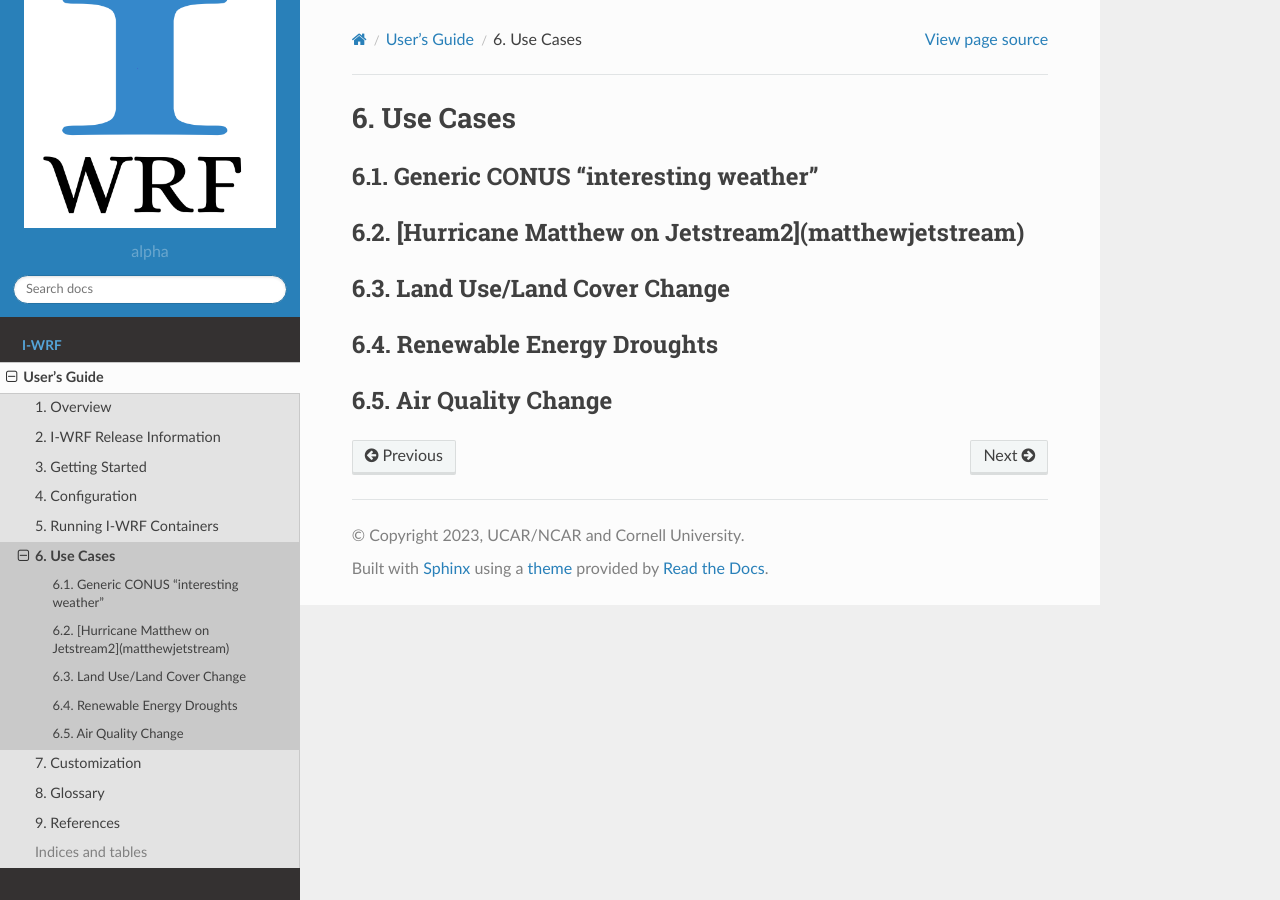
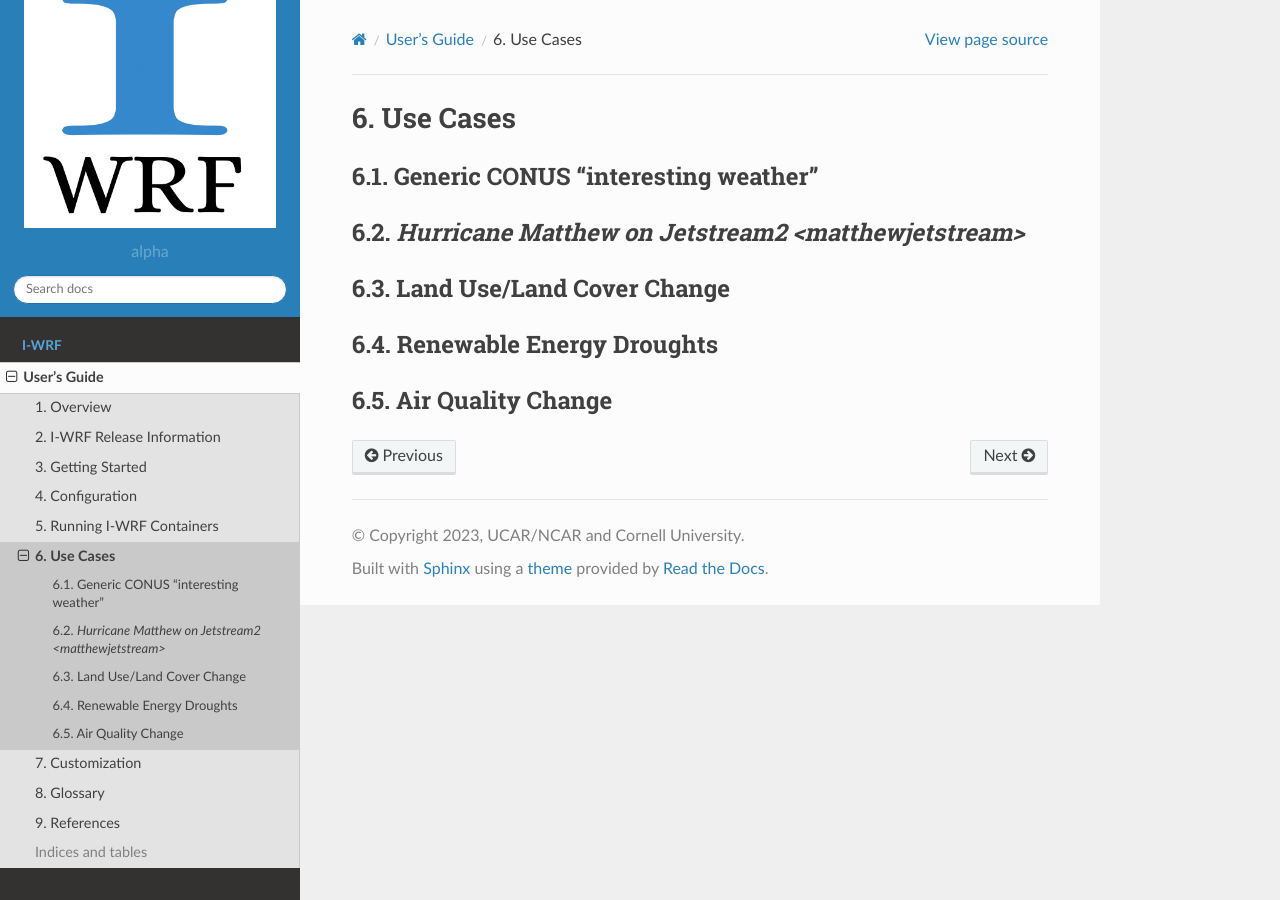
Before and after one commit to NCAR/i-wrf, a Sphinx documentation site: the page built from docs/Users_Guide/usecases.rst, in a window 1280 px wide. Built offline with Sphinx 7.4.7 and the Read the Docs theme 2.0.0, drawn with Linux system fonts in a browser that asks for light colours; comment, search, counter and statistics services are not loaded.

```diff
--- a/docs/Users_Guide/usecases.rst
+++ b/docs/Users_Guide/usecases.rst
@@ -5,7 +5,7 @@ Use Cases
 Generic CONUS “interesting weather”
 ===================================
 
-[Hurricane Matthew on Jetstream2](matthewjetstream)
+`Hurricane Matthew on Jetstream2 <matthewjetstream>`
 ===================================
 
 Land Use/Land Cover Change
```
Also changed, not shown: docs/Users_Guide/matthewjetstream.rst (+14 -8 lines).
